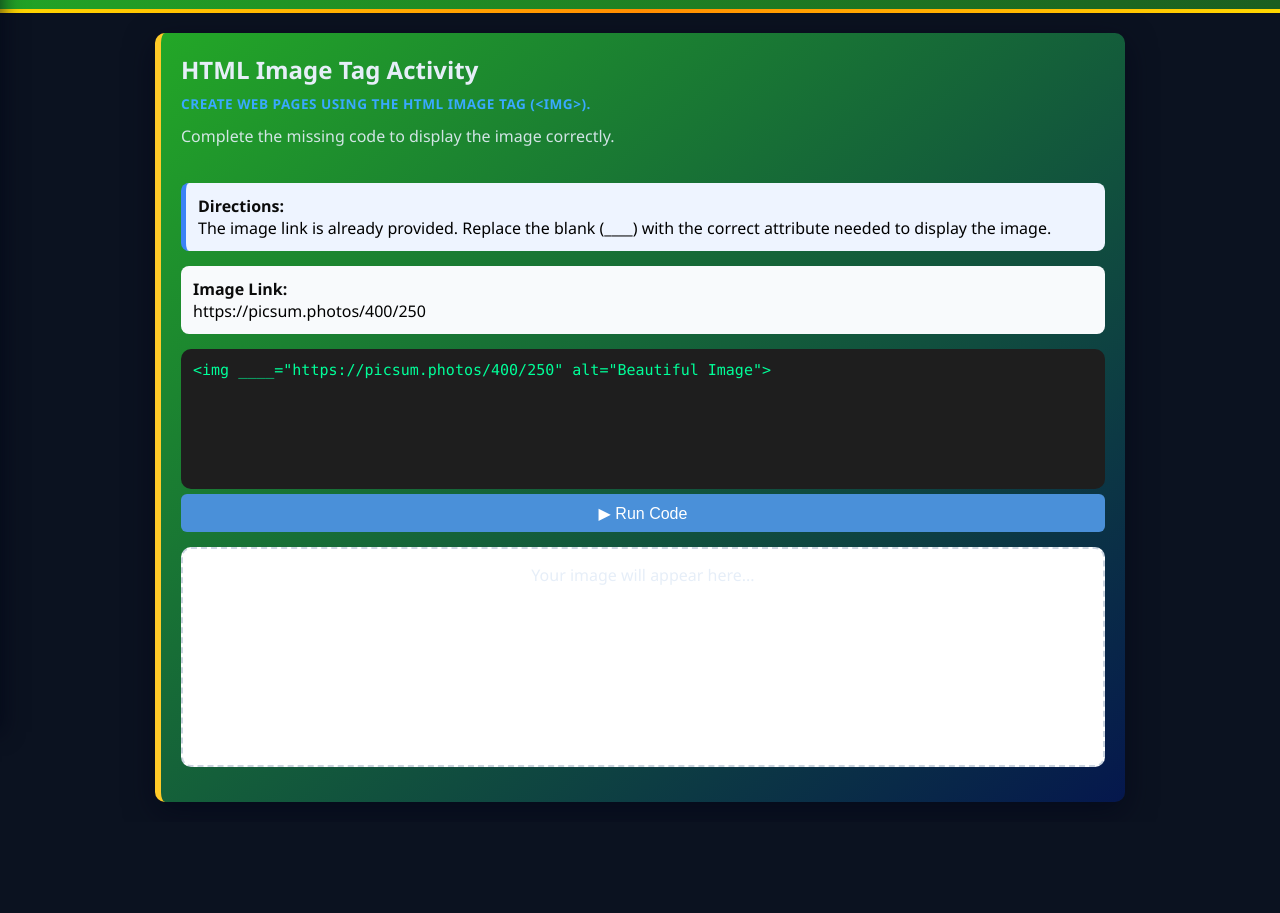
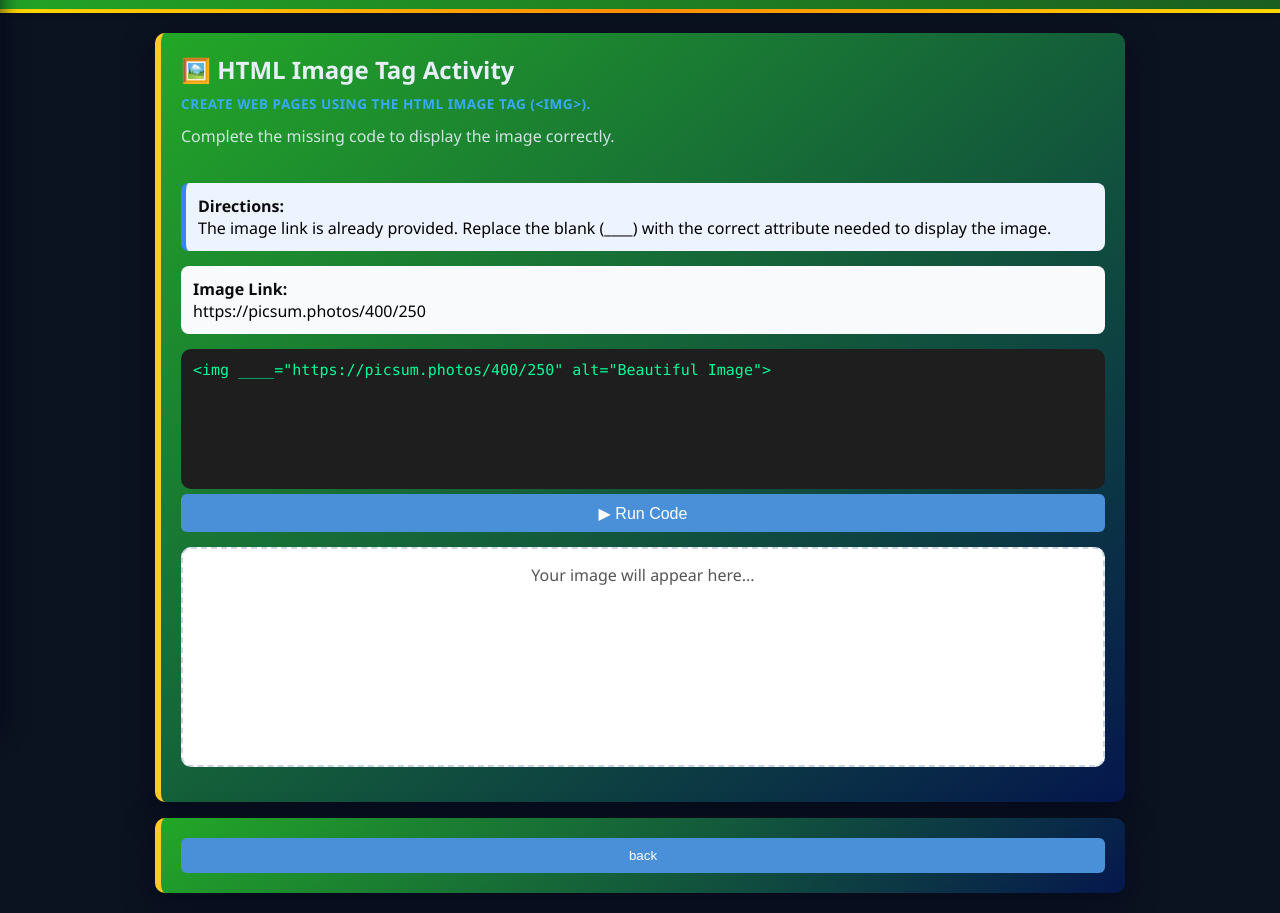
Before and after one commit to needjobwannabe252204/web-creation-pwa, a plain HTML site: page src/html/lesson-2/test-2.4.html in a window 1280 px wide. Shown: the part 68-981 px from the top of the page. Before the commit the page ends 890 px from the top, so only its background shows below. Drawn offline with Linux system fonts and the light colour scheme.

Commit message:
Co-authored-by: calinawanelryan5-droid <calinawanelryan5-droid@users.noreply.github.com>

```diff
--- a/src/html/lesson-2/test-2.4.html
+++ b/src/html/lesson-2/test-2.4.html
@@ -100,7 +100,7 @@
 
         <div class="card">
 
-            <h2>HTML Image Tag Activity</h2>
+            <h2> 🖼️ HTML Image Tag Activity</h2>
 
             <p class="competency">
                 Create web pages using the HTML Image Tag (&lt;img&gt;).
@@ -129,7 +129,7 @@
 
                 <button class="run-btn" onclick="runCode()">▶ Run Code</button>
 
-                <div id="output" class="output-box">
+                <div id="output" class="output-box" style="color:#555555;">
                     Your image will appear here...
                 </div>
 
@@ -138,6 +138,13 @@
             </div>
 
         </div>
+
+
+        <div class="card">
+             <button onclick="window.location.href='/src/html/lesson-2/topic-2.4.html'"> back </button>
+
+
+      </div>
 
     </main>
 
@@ -162,5 +169,9 @@
         }
     </script>
 
+
+
+    </main>
+
 </body>
 </html>
```
Also changed, not shown: src/html/lesson-2/test-2.3.html (+1 -1 lines).
